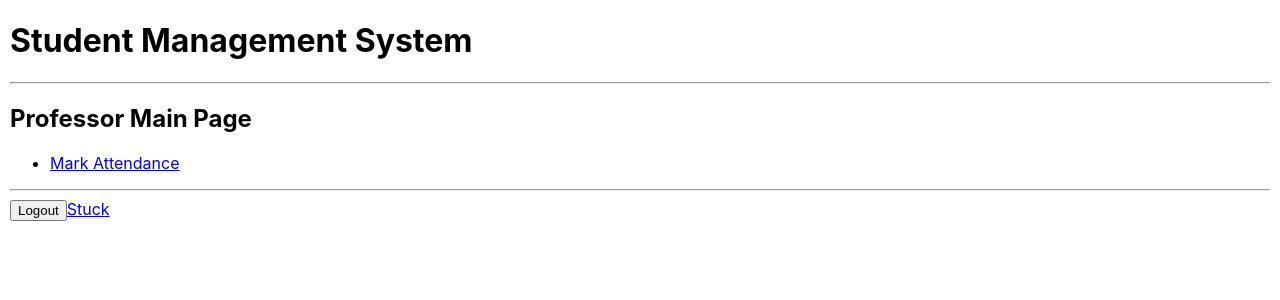
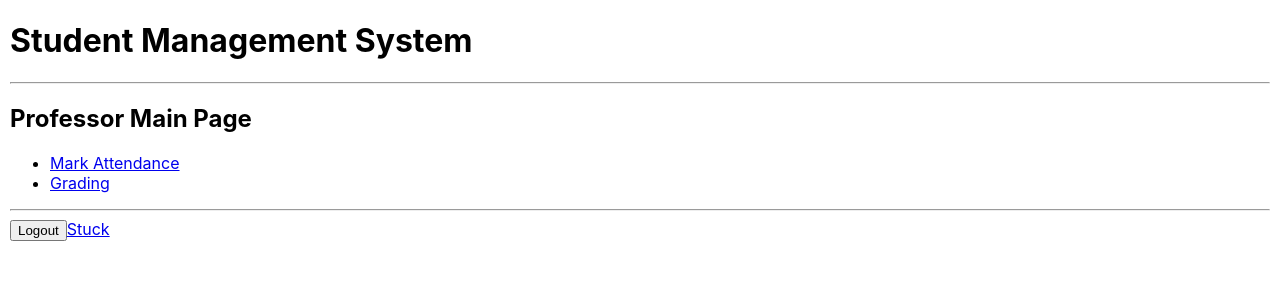
Before and after one commit to mstee37/TIC2601, a React (Create React App) app: page /MainPageProf in a window 1280 px wide. Shown: the top 300 px of the page. Built offline with nearby package versions, Linux system fonts and the light colour scheme.

Commit message:
added link to enrollment and grading page
added link to enrollment and grading page

```diff
--- a/src/pages/MainPageAdmin.js
+++ b/src/pages/MainPageAdmin.js
@@ -6,7 +6,7 @@ export default function MainPageAdmin() {
             <h2>Admin Main Page</h2>
             <ul>
                 <li><Link to='/SendNoti'>Send Notifications</Link></li>
-                <li><Link to='/CheckEnrollment'>Check Student's Enrollment Status</Link></li>
+                <li><Link to='/Enrollment'>Assign Student's Enrollment Status</Link></li>
                 <li><Link to='/ScheduleClass'>Schedule Class</Link></li>
                 <li><Link to='/CourseCreation'>Course Creation</Link></li>
             </ul>
--- a/src/pages/MainPageProf.js
+++ b/src/pages/MainPageProf.js
@@ -6,6 +6,7 @@ export default function MainPageProf() {
             <h2>Professor Main Page</h2>
             <ul>
                 <li><Link to='/MarkAttendance'>Mark Attendance</Link></li>
+                <li><Link to='/Grading'>Grading</Link></li>
             </ul>
         </>
     );
```
